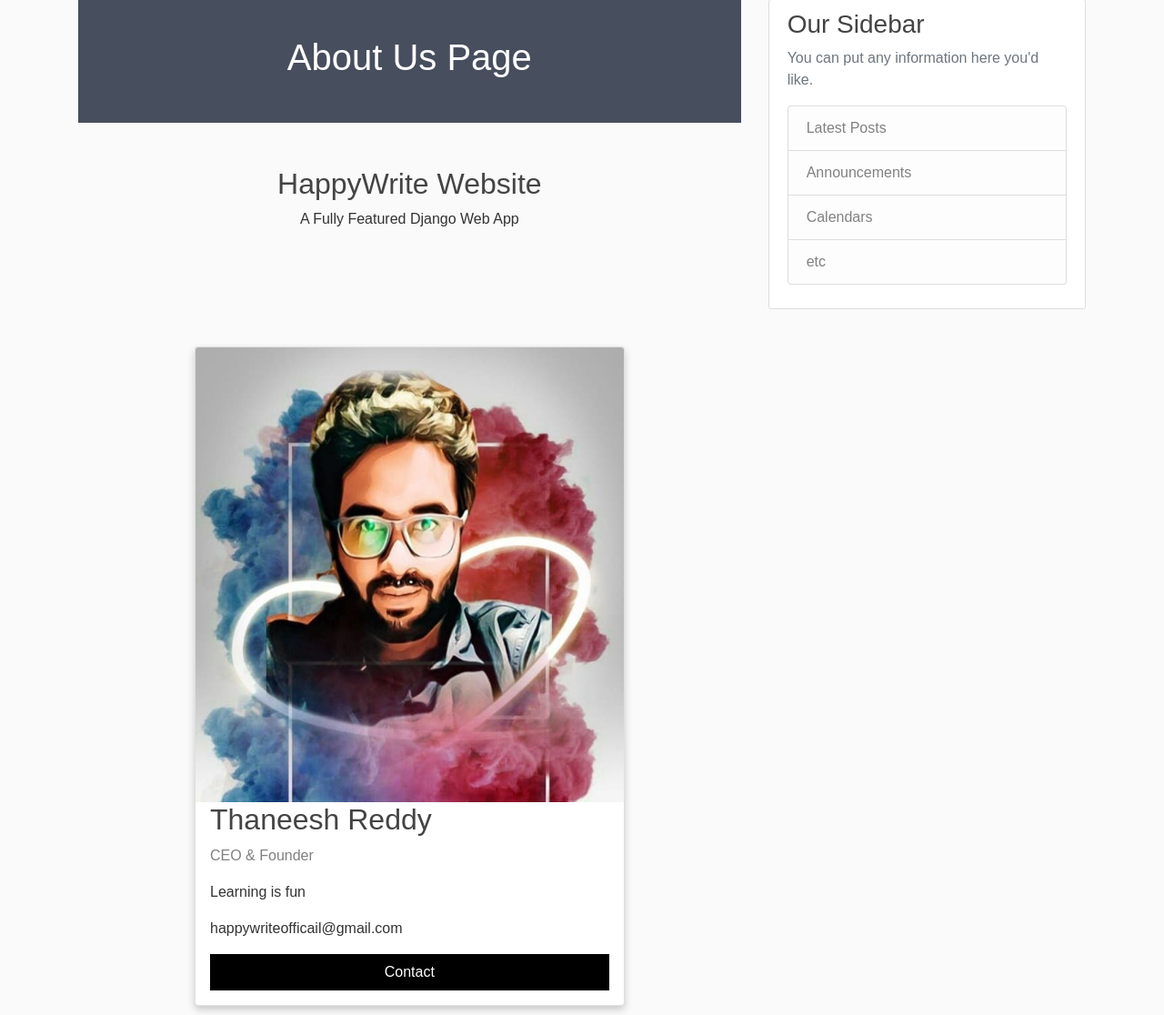
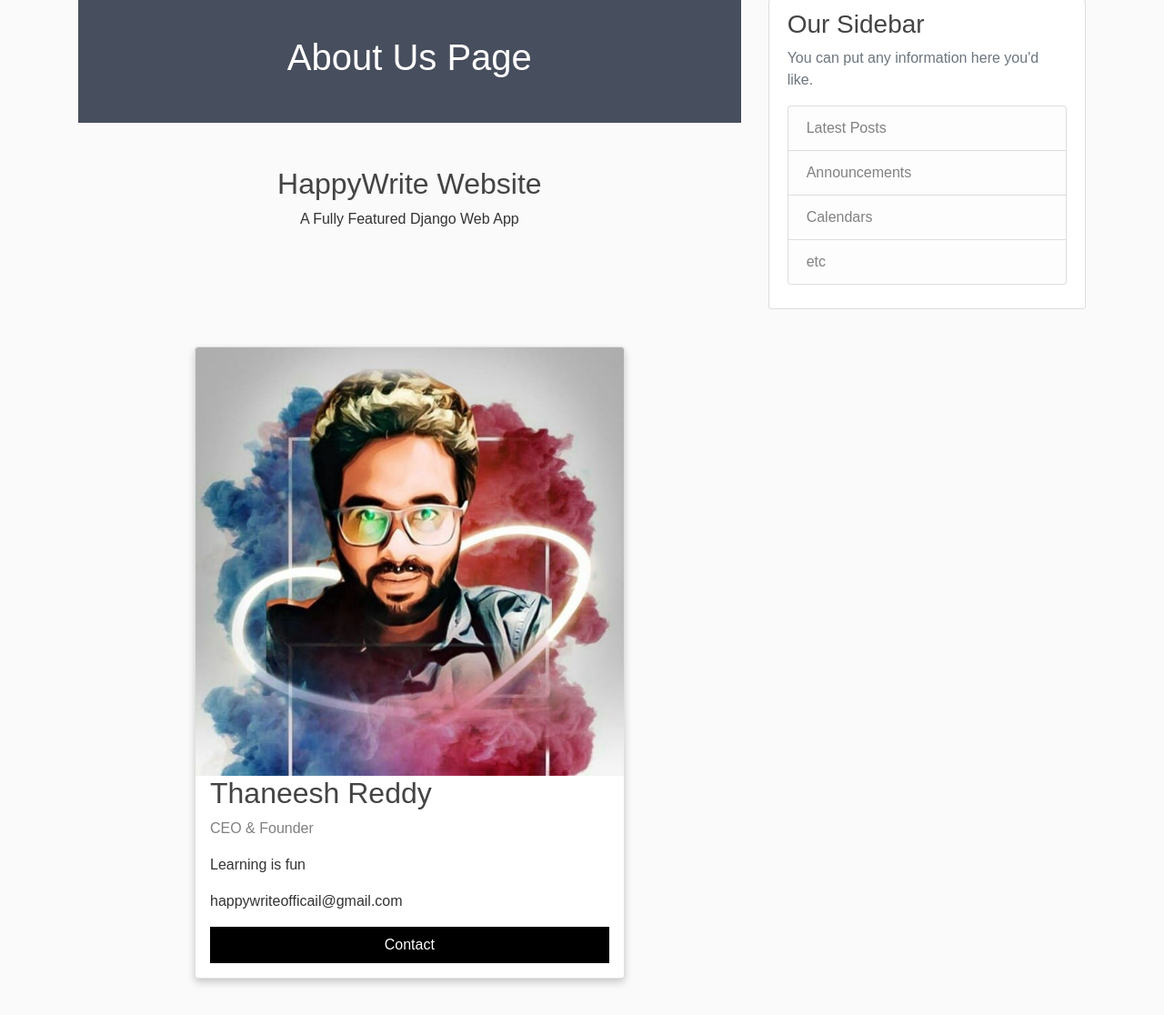
Before and after one commit to thaneeshr/HappyWrite, a Django app: page /about/ in a window 1280 px wide. Shown: the part 81-1197 px from the top of the page at 91% size. Run offline with Django 3.2, Linux system fonts and the light colour scheme; some libraries are stand-ins or nearby versions.

Commit message:
updated pic

```diff
--- a/blog/templates/blog/about.html
+++ b/blog/templates/blog/about.html
@@ -94,7 +94,7 @@ html {
         </div>
 
             <div class="card">
-              <img class="card-img-top" src="/media/ceo.jpg" alt="Thaneesh" width="500" height="500">
+              <img class="card-img-top img-fluid" src="/media/ceo.jpg" alt="Thaneesh" width="500" >
               <div class="container">
                 <h2>Thaneesh Reddy</h2>
                 <p class="title">CEO & Founder</p>
```
